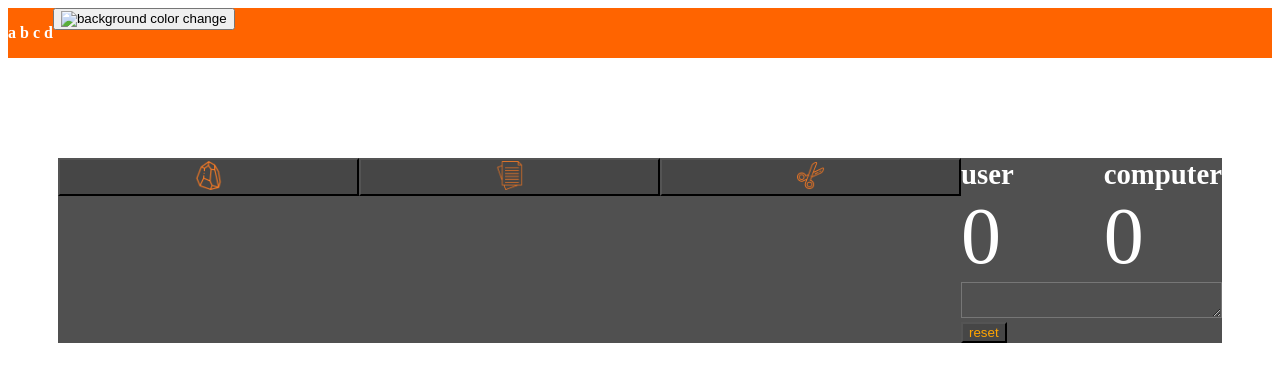
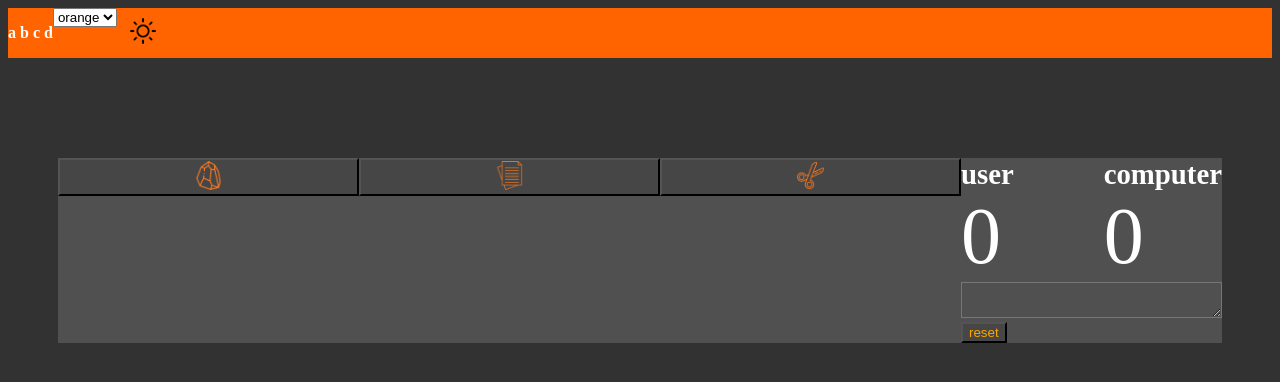
Before and after one commit to shashank-s-adsule/rock_paper_scissor, a plain HTML site: page test.html in a window 1280 px wide. Both pictures are taken after a click on the button 143 px from the left and 19 px from the top of the page. Drawn offline with Linux system fonts and the light colour scheme.

Commit message:
-- update (complete Darkmode button add color options)

```diff
--- a/test.html
+++ b/test.html
@@ -36,7 +36,19 @@
                 {
                     color: black;
                     background-color: var(--header_bg);
+                    button
+                    {
+                        background-color: var(--header_bg);
+                        border: none;
+                        padding: 10px 10px 10px 10px;
+                        img
+                        {
+                            height: 80%;
+                            width: 80%;
+                        }
+                    }
                 }
+
             }
             .display
             {
@@ -116,8 +128,18 @@
             <div class="HEAD_name">
                 <p class="nav">a b c d</p>
             </div>
+            <!-- COLOR_MODE -->
+            <div class="COLOR_MODE">
+                <select name="color_options" id="color_options">
+                    <option>orange</option>
+                    <option>blue</option>
+                    <option>green</option>
+                    <option>purple</option>
+                </select>
+            </div>
+            <!-- DARK MODE -->
             <div class="BG_MODE">
-                <button id="bg_change"><img src="###" alt="background color change"></button>
+                <button id="bg_change"><img src=".\raw_img\sun.png" alt="background color change"></button>
             </div>
 
 
@@ -162,10 +184,33 @@
 
             <!-- script for header part -->
         <script>
+            // DARK MODE function
+            let bg_flag=true;
             document.getElementById("bg_change").onclick=function()
             {
-                document.body.style.backgroundColor="#FFFFFF";
+                if(bg_flag)
+                {
+                    document.documentElement.style.setProperty("--main_bg","#323232"); //rgb(50,50,50)
+                    document.documentElement.style.setProperty("--display_bg","#505050"); //rgb(80,80,80)
+                    document.documentElement.style.setProperty("--counter_color","#FFFFFF"); //rgb(255,255,255)
+                    document.documentElement.style.setProperty("--button_bg","#464646"); //rgb(70,70,70)
+                }
+                else
+                {
+                    document.documentElement.style.setProperty("--main_bg","#FFFFFF");
+                    document.documentElement.style.setProperty("--display_bg","#FFFFFF");
+                    document.documentElement.style.setProperty("--counter_color","#000000"); //rgb(0,0,0)
+                    document.documentElement.style.setProperty("--button_bg","#FFFFFF");
+                }
+                bg_flag=!bg_flag;
             }
+            // COLOR MODE function
+            // let color_flag=0;
+            // document.getElementById("color_options").click=function()
+            // {
+
+            // }
+
         </script>
             <!-- script for header end -->
 
```
Also changed, not shown: raw_img/sun.png (added).
